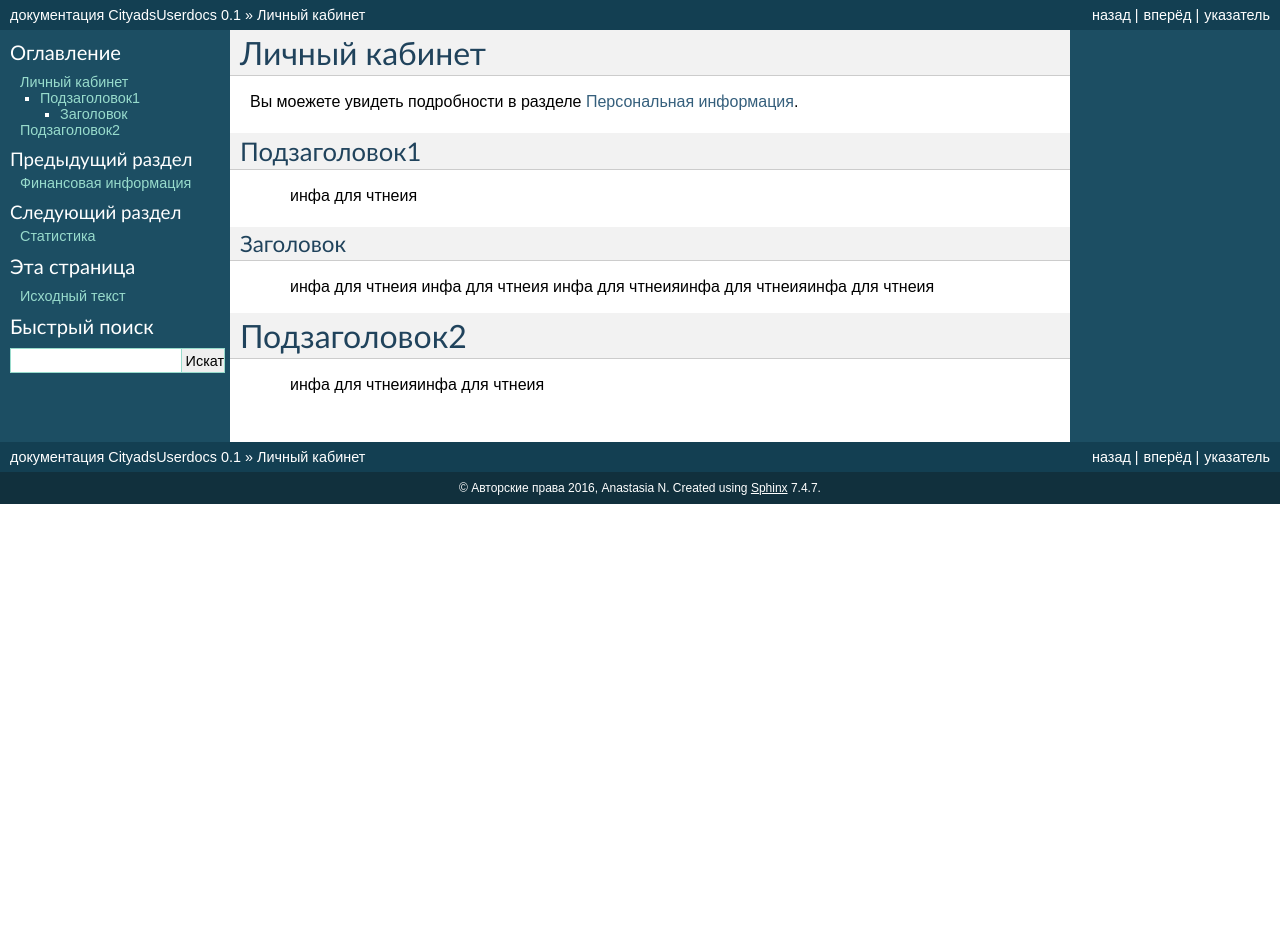
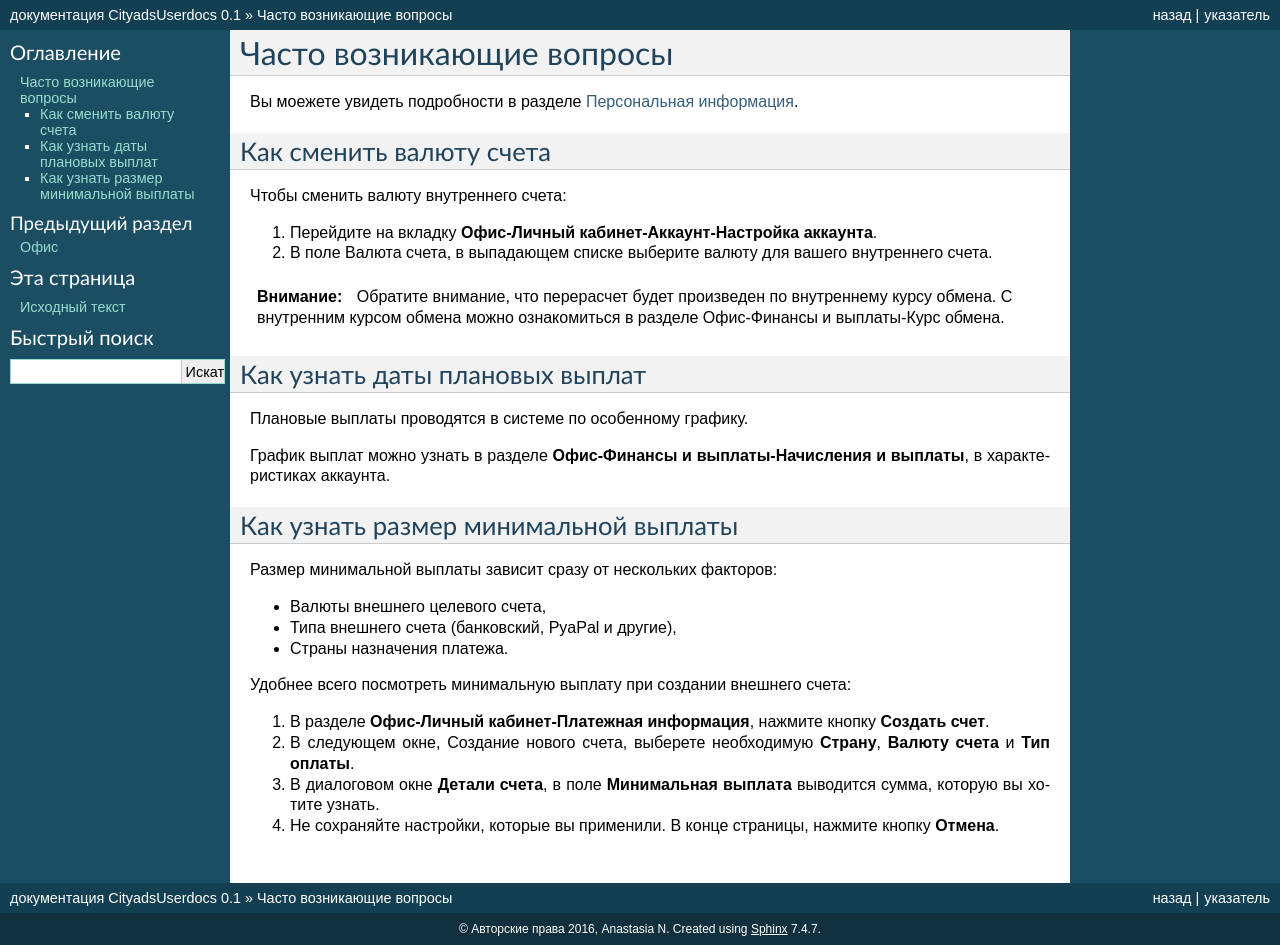
Before and after one commit to focus-at/CytiadsUserdoc, a Sphinx documentation site: the page built from userdocs/source/office.rst, in a window 1280 px wide. Built offline with Sphinx 7.4.7, drawn with Linux system fonts in a browser that asks for light colours; formulas are drawn with MathJax 3; before the commit the page ends 900 px from its top, so only the background shows below that.

Commit message:
new info for dima

```diff
--- a/userdocs/source/index.rst
+++ b/userdocs/source/index.rst
@@ -6,8 +6,7 @@
 На этом сайте предоставлена иформация для пользователей Cityads.
 ::
 
-    код на страницах
-    и еще строка
+    Если вы не найдете ответов на свои вопросы на этому сайте, пожаулйста, обратитесь в техническую поддержку (mail@city.com).
 
 
 Содеражание:
--- a/userdocs/source/newoffice.rst
+++ b/userdocs/source/newoffice.rst
@@ -12,7 +12,7 @@
 Ваше имя, Skype-номер и другая частная информация используется в сити для вашей идентификации, например, при обращении в техподдержку.
 Так же к персональной информации относится пароль от вашего аккаунта в Cytiads.
 
-.. tip:: Персональную информацию, кроме статуса аккаунта, вы можете обновлять в разделе **Офис-Личный кабинет**.
+.. note:: Персональную информацию, кроме статуса аккаунта, вы можете обновлять в разделе **Офис-Личный кабинет**.
 
 Персональные настройки (ник, часовой пояс, безопасность)
 ^^^^^^^^^^^^^^^^^^^^^^^^^^^^^^^^^^^^^^^^^^^^^^^^^^^^^^^^
@@ -20,10 +20,44 @@
 
 Все настройка аккаунта могут быть изменены по Вашему усмотрению, кроме статуса вашего аккаунта. Он указан вверху вкладки Персональная информация.
 
-.. hint:: После того, как вы изменили настройки, не забудьте нажать кнопку **Сохранить изменения**.
+.. note:: После того, как вы изменили настройки, не забудьте нажать кнопку **Сохранить изменения**.
 
 Статус аккаунта
 ^^^^^^^^^^^^^^^
 
+
+
 API
 ^^^
+
+
+Финансовая информация
+-----------------------
+Информация, связанная со счетами пользователя и выплатами.
+
+Чтобы наблюдать за состоянием ваших счетов и движением средств, используйте раздел **Офис-Финансы и выплаты**, в котором находится финансовая информация вашего аккаунта.
+
+Внутренний счет
+^^^^^^^^^^^^^^^^^^^^
+Личный счет пользователя, на котором хранятся деньги, до того, как их вывели на внешний счет.
+После того,
+
+История операций
+^^^^^^^^^^^^^^^^
+Информация, связанна с начислениями или списаниями со внутреннего счета.
+
+Кредитование
+^^^^^^^^^^^^^^^^^^^^
+
+Внешней счет
+^^^^^^^^^^^^^^^^^^^^
+
+Чтобы выводить заработанные в системе деньги, вы заводите Внешние счета (например, webMoney) и обязательно отмечаете один из них, как основной. Сити перечисляет на основной Внешний счет средства по Графику выплат.
+
+Валюты
+------
+
+Вы можете выбрать валюту, в которой желаете получать выплаты. Это может быть национальная или международная валюты.
+В Cityads на Ваш аккаунт деньги начисляются в валюте, которую вы выбрали при регистрации.
+
+.. note:: Как изменить валюту аккаунта? Где посмотреть курсы валют?
--- a/userdocs/source/office.rst
+++ b/userdocs/source/office.rst
@@ -1,18 +1,38 @@
-Личный кабинет
-==============
+Часто возникающие вопросы
+=========================
 
 Вы моежете увидеть подробности в разделе :ref:`personalnaya-label`.
 
-Подзаголовок1
--------------
- инфа для чтнеия
 
-Заголовок
-**********
-  инфа для чтнеия
-  инфа для чтнеия
-  инфа для чтнеияинфа для чтнеияинфа для чтнеия
 
-Подзаголовок2
-=============
- инфа для чтнеияинфа для чтнеия
+Как сменить валюту счета
+-------------------------
+Чтобы сменить валюту внутреннего счета:
+
+#. Перейдите на вкладку **Офис-Личный кабинет-Аккаунт-Настройка аккаунта**.
+
+#. В поле Валюта счета, в выпадающем списке выберите валюту для вашего внутреннего счета.
+
+.. attention:: Обратите внимание, что перерасчет будет произведен по внутреннему курсу обмена. С внутренним курсом обмена можно ознакомиться в разделе Офис-Финансы и выплаты-Курс обмена.
+
+Как узнать даты плановых выплат
+-------------------------------
+
+Плановые выплаты проводятся в системе по особенному графику.
+
+График выплат можно узнать в разделе **Офис-Финансы и выплаты-Начисления и выплаты**, в характеристиках аккаунта.
+
+Как узнать размер минимальной выплаты
+-------------------------------------
+Размер минимальной выплаты зависит сразу от нескольких факторов:
+
+*  Валюты внешнего целевого счета,
+* Типа внешнего счета (банковский, PyaPal и другие),
+* Страны назначения платежа.
+
+Удобнее всего посмотреть минимальную выплату при создании внешнего счета:
+
+#. В разделе **Офис-Личный кабинет-Платежная информация**, нажмите кнопку **Создать счет**.
+#. В следующем окне, Создание нового счета, выберете необходимую **Страну**, **Валюту счета** и **Тип оплаты**.
+#. В диалоговом окне **Детали счета**, в поле **Минимальная выплата** выводится сумма, которую вы хотите узнать.
+#. Не сохраняйте настройки, которые вы применили. В конце страницы, нажмите кнопку **Отмена**.
```
Also changed, not shown: other parts of userdocs/source/index.rst (+0 -3 lines), userdocs/source/money.rst (+9 -0 lines), userdocs/source/img/city.png (added), 15 other files.
